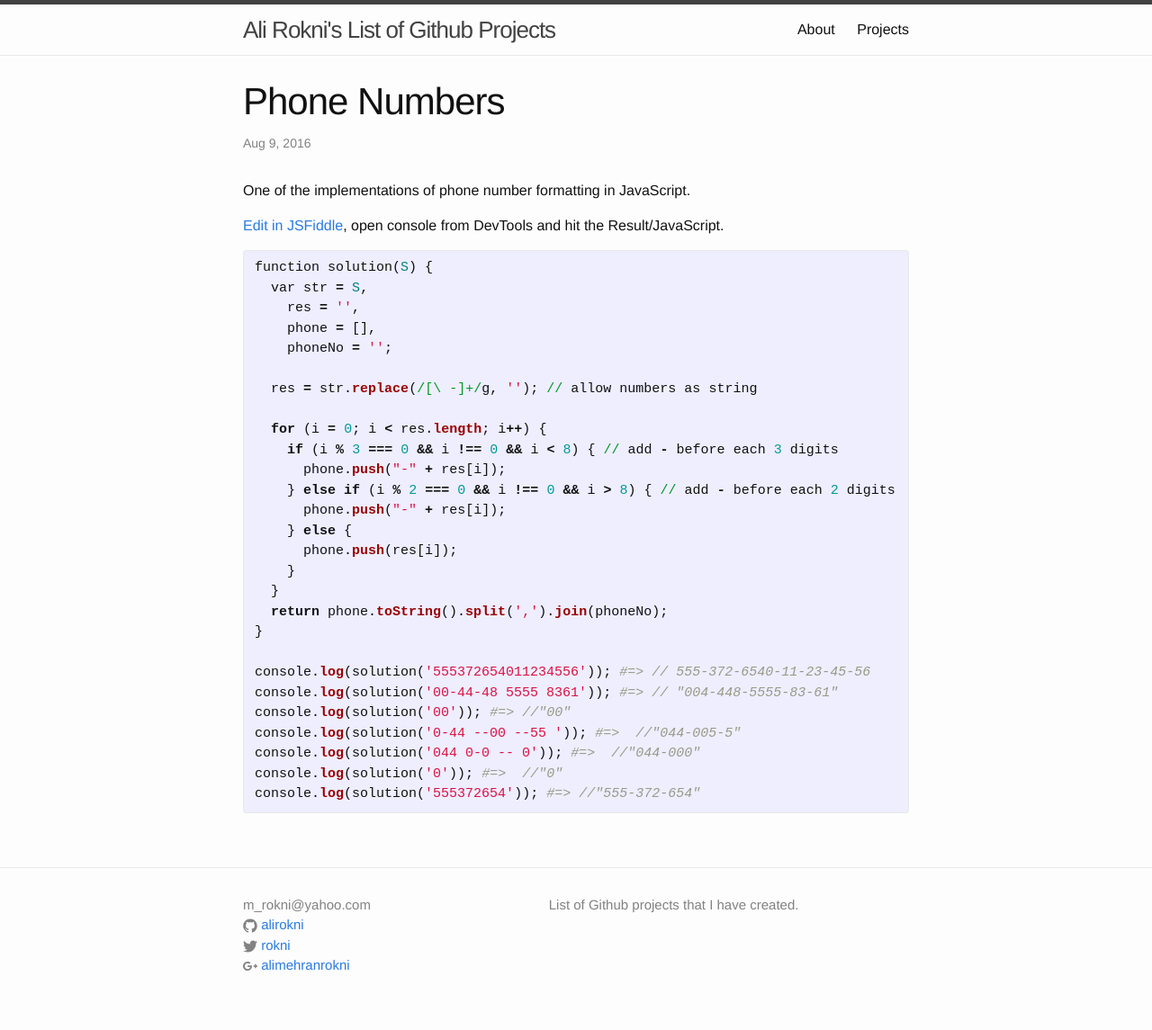
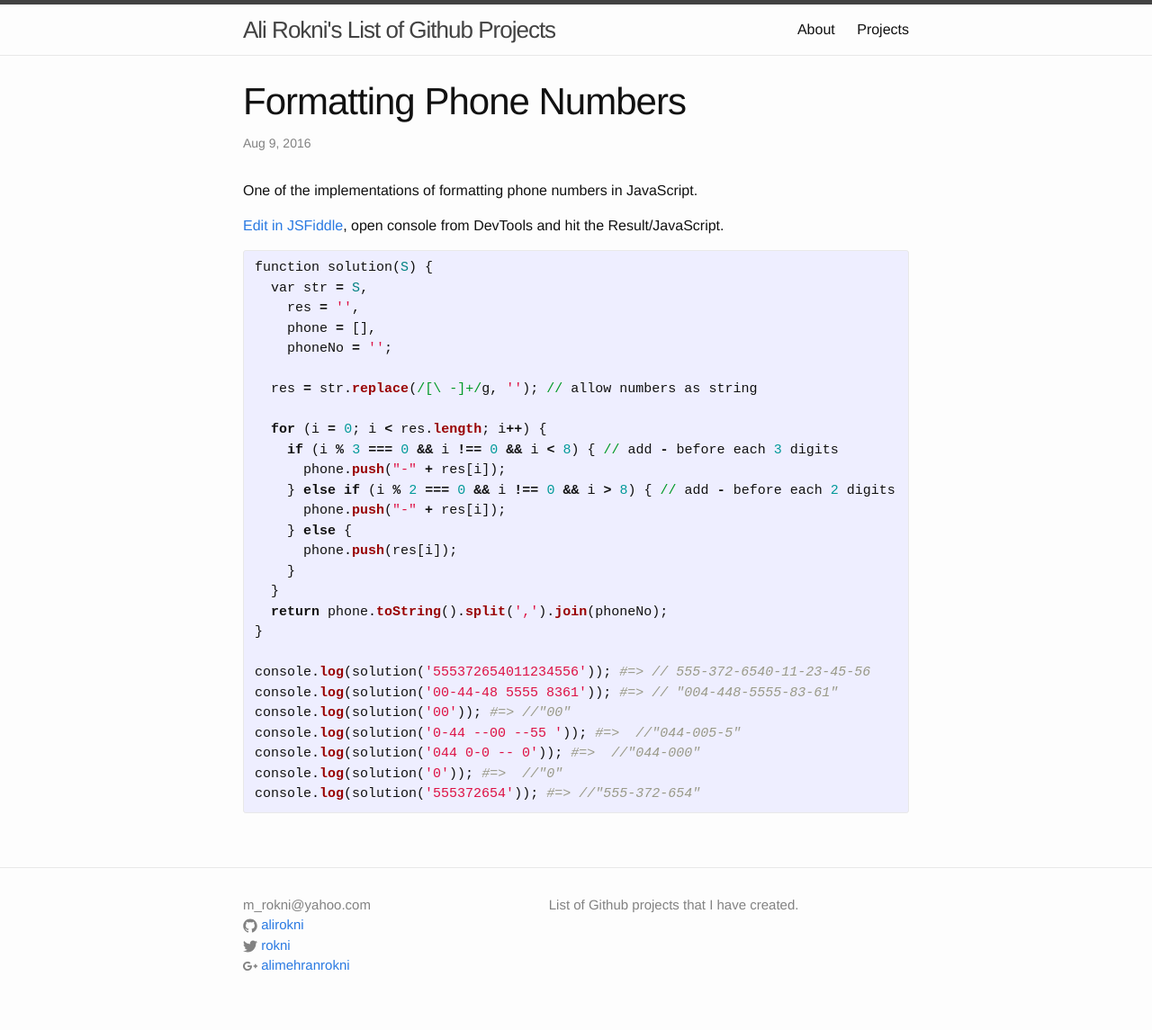
Before and after one commit to alirokni/alirokni.github.io, a Jekyll site: the page built from _posts/2016-08-09-phone-number.markdown, in a window 1280 px wide. Shown: the whole page at 90% size. Built offline with Jekyll 4.4.1, drawn with Linux system fonts in a browser that asks for light colours.

Commit message:
Update 2016-08-09-phone-number.markdown

```diff
--- a/_posts/2016-08-09-phone-number.markdown
+++ b/_posts/2016-08-09-phone-number.markdown
@@ -1,11 +1,11 @@
 ---
 layout: post
-title:  "Phone Numbers"
+title:  "Formatting Phone Numbers"
 date:   2016-08-09 08:00:00 -0700
 categories: Code Snippet
 ---
 
-One of the implementations of phone number formatting in JavaScript.
+One of the implementations of formatting phone numbers in JavaScript.
 
 [Edit in JSFiddle][jsfiddle]{:target="_blank"}, open console from DevTools and hit the Result/JavaScript.
 
```
